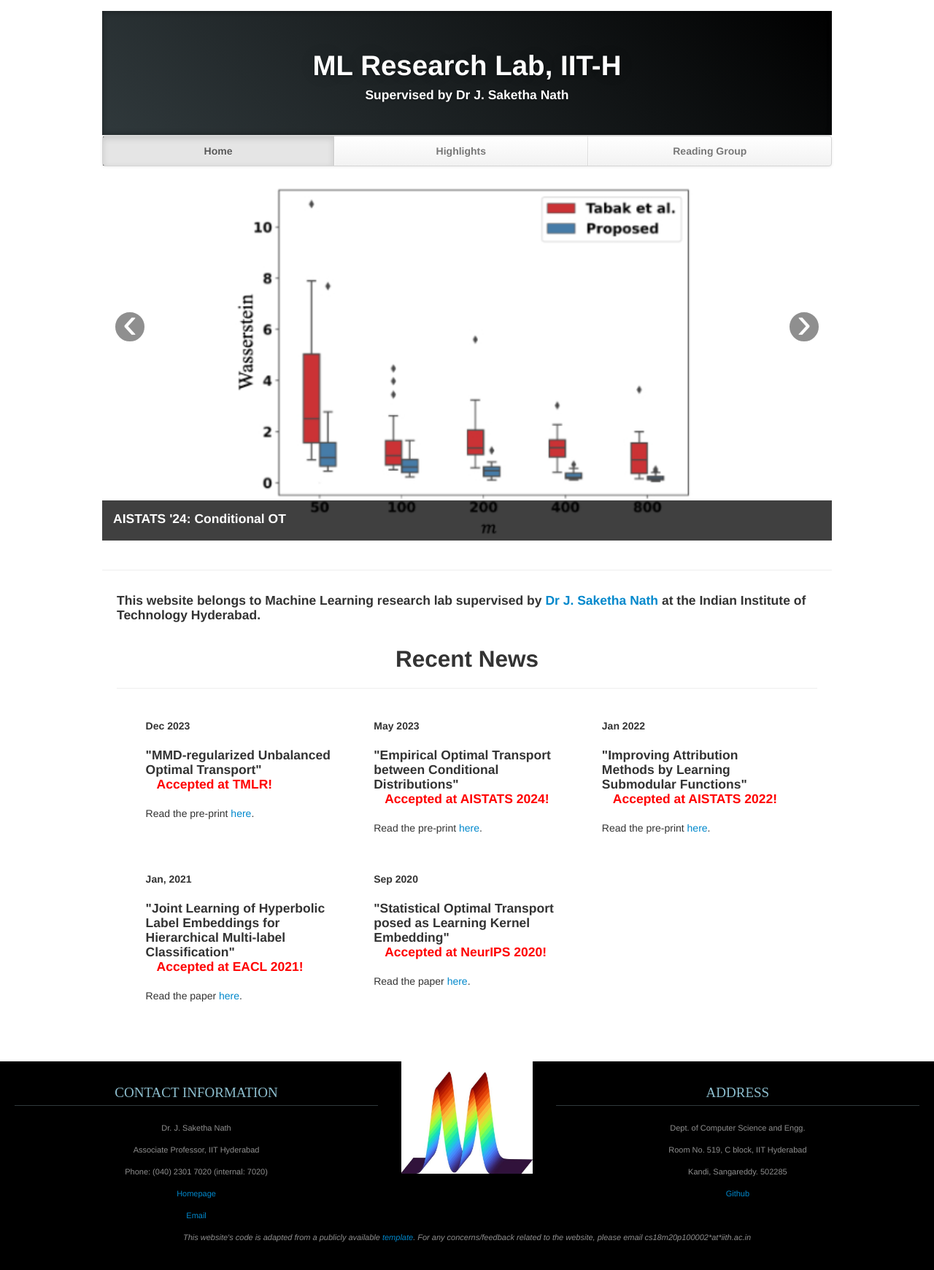
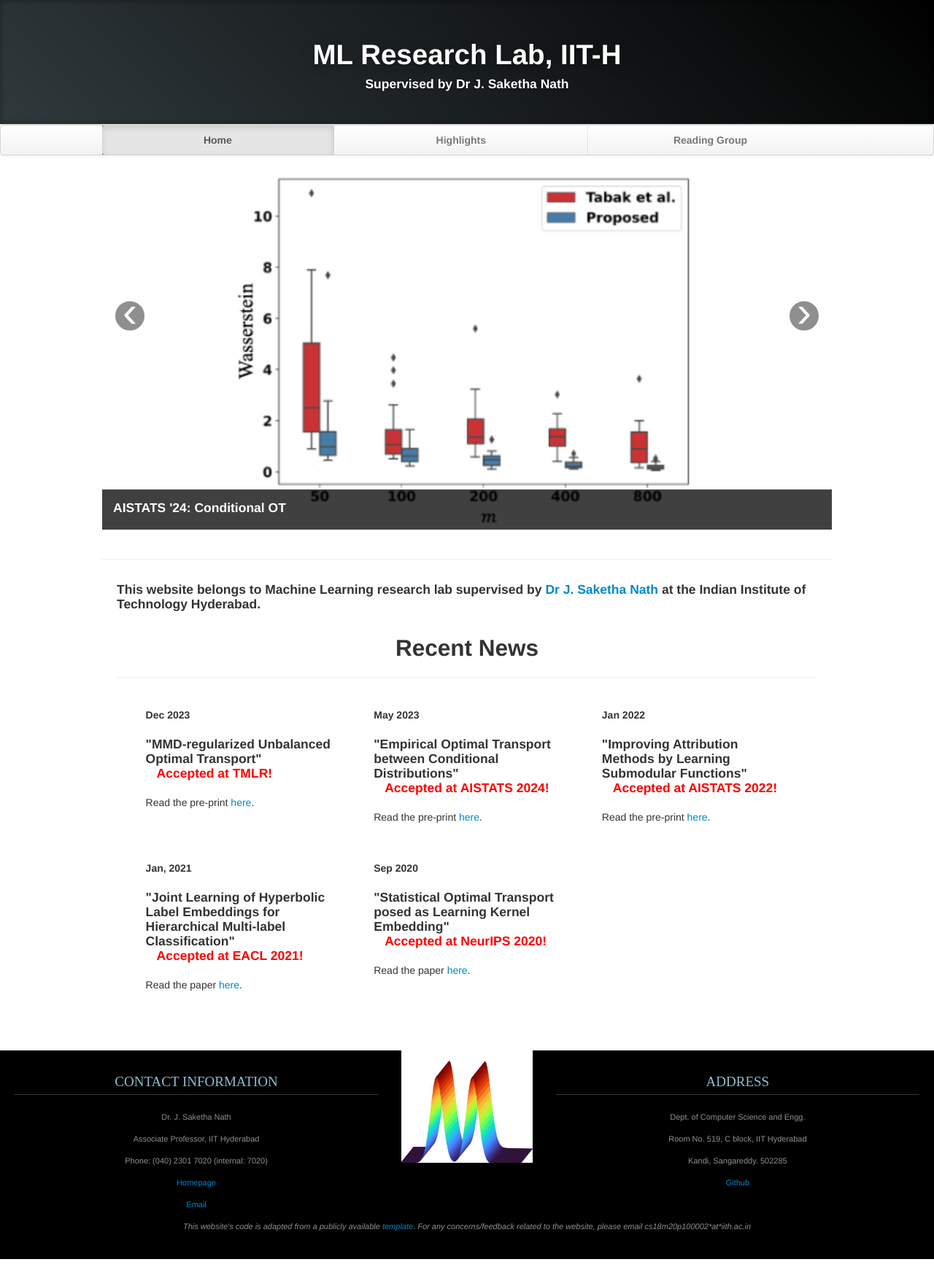
Before and after one commit to atmlr-lab/atmlr-lab.github.io, a Jekyll site: the page built from index.md, in a window 1280 px wide. Shown: the whole page at 73% size. Built offline with Jekyll 4.4.1, drawn with Linux system fonts in a browser that asks for light colours.

Commit message:
Expand header to full width and remove top padding

```diff
--- a/_layouts/default.html
+++ b/_layouts/default.html
@@ -21,8 +21,8 @@ svg:{
 <script type="text/javascript" id="MathJax-script" async src="https://cdn.jsdelivr.net/npm/mathjax@3/es5/tex-svg.js"></script>
    </head>
    <body>
+	   {% include header.html %}
    <div class="container">
-	   {% include header.html %}
        {{content}}
    </div>
 	   {% include footer.html %}
--- a/css/theme.css
+++ b/css/theme.css
@@ -1,8 +1,3 @@
-body {
-	padding-top: 15px;
-	padding-bottom: 0px;
-}
-
 #rcorners2 {
   border-radius: 5px 15px 5px 15px;
   border: 2px solid #73AD21;
```
